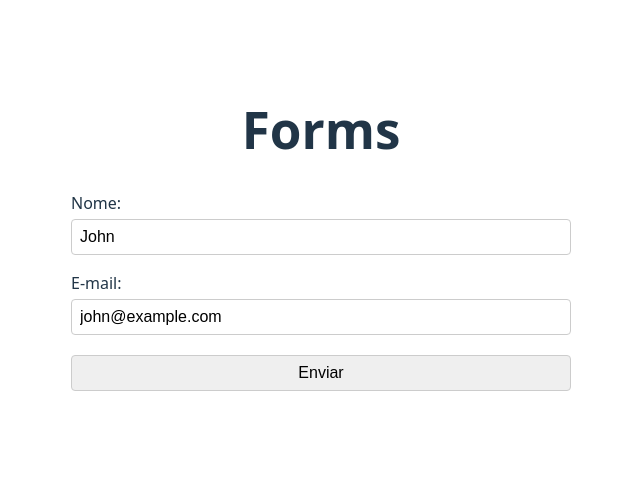
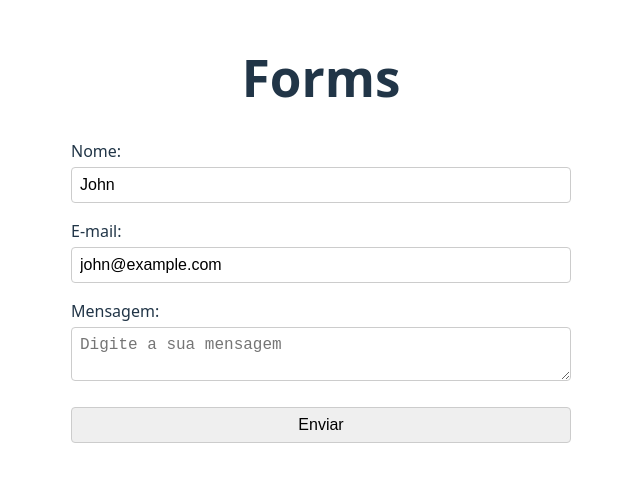
Before and after one commit to andre10dias/react-fundamentals, a React (Vite) app in the folder 4_form/: page / in a window 1280 px wide. Shown: the part 163-644 px from the top of the page, without its empty margins (319-959 px from the left). Built offline with nearby package versions, Linux system fonts and the light colour scheme.

Commit message:
Textarea

```diff
--- a/4_form/src/components/MyForm.jsx
+++ b/4_form/src/components/MyForm.jsx
@@ -3,8 +3,8 @@ import './MyForm.css'
 
 const MyForm = ({user}) => {
     // gerenciamento de dados
-    // let [name, setName] = useState('');
-    // let [email, setEmail] = useState('');
+    // const [name, setName] = useState('');
+    // const [email, setEmail] = useState('');
 
     const handleNameChange = (e) => {
         setName(e.target.value);
@@ -16,15 +16,19 @@ const MyForm = ({user}) => {
     const handleSubmit = (e) => {
         e.preventDefault();
         console.log("Enviando o formulário");
-        console.log('Nome: ' + name, '\nEmail: ' + email);
+        console.log('Nome: ' + name, '\nEmail: ' + email,
+            '\nMensagem: ' + message);
         // limpar formulário
         setName('');
         setEmail('');
+        setMessage('');
     }
 
     // controle de formulário
-    let [name, setName] = useState(user ? user.name : '');
-    let [email, setEmail] = useState(user ? user.email : '');
+    const [name, setName] = useState(user ? user.name : '');
+    const [email, setEmail] = useState(user ? user.email : '');
+
+    const [message, setMessage] = useState('');
 
     return (
         <div>
@@ -51,6 +55,17 @@ const MyForm = ({user}) => {
                         onChange={e => setEmail(e.target.value)}
                         value={email} />
                 </label>
+
+                <label>
+                    <span>Mensagem:</span>
+                    <textarea
+                        name="message"
+                        placeholder='Digite a sua mensagem'
+                        onChange={e => setMessage(e.target.value)}
+                        value={message}
+                     >
+                    </textarea>
+                </label>
                 <input type="submit" value="Enviar" />
             </form>
         </div>
```
